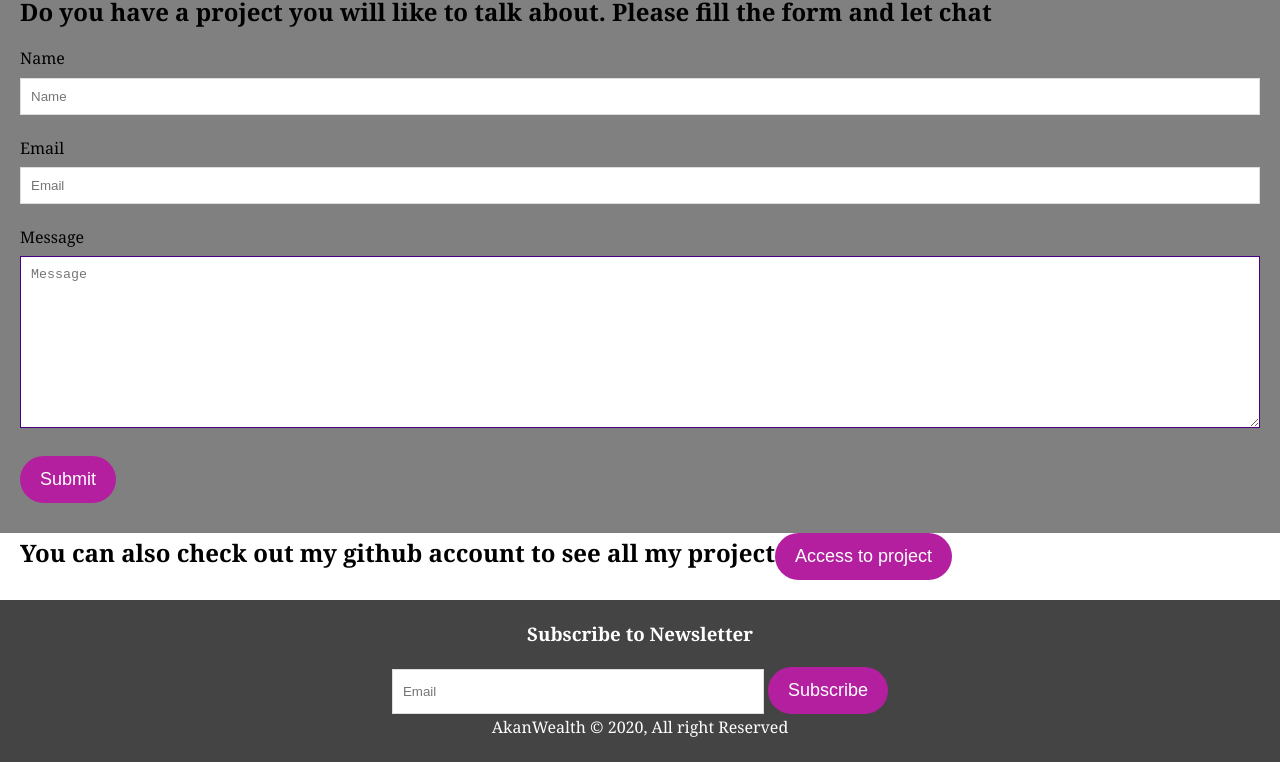
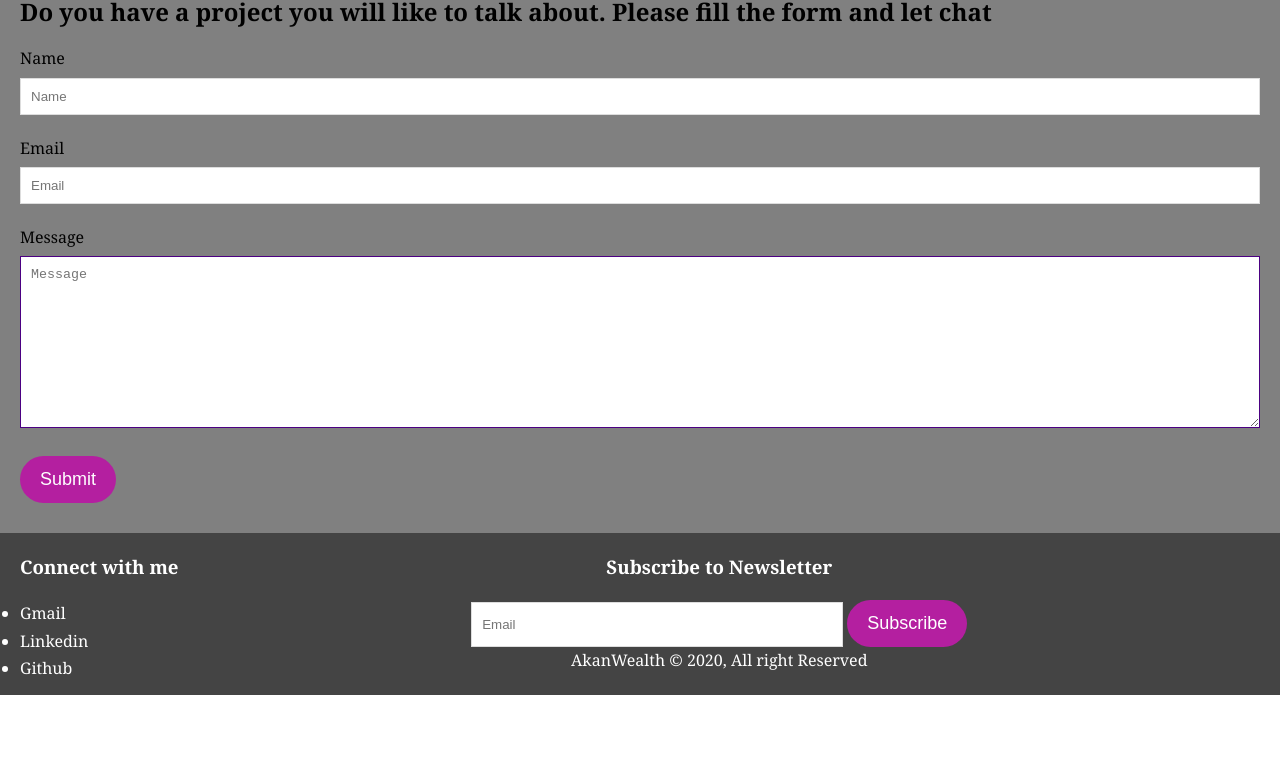
Before and after one commit to AkanWealth/MyPortfolio, a plain HTML site: page contact.html in a window 1280 px wide. Shown: the part 191-953 px from the top of the page. After the commit the page ends 886 px from the top, so only its background shows below. Drawn offline with Linux system fonts and the light colour scheme.

Commit message:
Comment tag

```diff
--- a/contact.html
+++ b/contact.html
@@ -48,15 +48,18 @@
             </form>
         </div>
     </section>
-    <div class="container">
-        <h2>You can also check out my github account to see all my project<button type="click" class="btn" target=”_blank”><a
-                   target="_blank" href="https://github.com/AkanWealth"></a>Access to project</button></h2>
-
-    </div>
 
     <!--Contact Footer-->
     <footer id="main-footer">
         <form action="POST">
+            <div class="social-list">
+                <ul class="social__list">
+                    <h3>Connect with me</h3>
+                    <li class=social-list__item><a class="social-list__link" href="https://www.gmail.com/mail/akan.asanga@gmail.com" target="_blank">Gmail</a></li>
+                    <li class=social-list__item><a class="social-list__link" href="https://www.linkedin.com/in/akan-asanga-895508151/" target="_blank">Linkedin</a></li>
+                    <li class=social-list__item><a class="social-list__link" href="https://github.com/AkanWealth" target="_blank">Github</a></li>
+                </ul>
+            </div>
             <div class="subscribe-form">
                 <h3>Subscribe to Newsletter</h3>
                 <input type="email" name="email" id="email" placeholder="Email">
--- a/css/style.css
+++ b/css/style.css
@@ -82,6 +82,7 @@
     .clr {
         clear: both;
     }
+    /* button section*/
 
     .btn {
         display: inline-block;
@@ -97,6 +98,7 @@
         background: #f7c08a;
         color: #333
     }
+    /* navbar section*/
 
     #navbar {
         background: rgba(0, 0, 0, 0.925);
@@ -133,15 +135,11 @@
         background: #444;
         color: cyan;
     }
+    /* Home section*/
 
     span.text-primary {
         font-size: 60px;
         line-height: 1.2em;
-    }
-
-    #contact-form {
-        background: grey;
-        height: auto;
     }
 
     #showcase {
@@ -161,6 +159,7 @@
         font-size: 60px;
         line-height: 1.2em;
     }
+    /* About section*/
 
     #about-info .info-right {
         float: right;
@@ -183,6 +182,12 @@
 
     #skills {
         text-align: center;
+    }
+    /* Contact section*/
+
+    #contact-form {
+        background: grey;
+        height: auto;
     }
 
     #contact-form .form-group {
@@ -213,8 +218,17 @@
         padding: 10px;
         border: 1px #ddd solid;
     }
+    /* Social link*/
+
+    .social-list,
+    .social-list a {
+        color: white;
+        float: left;
+    }
+    /*  Footer section*/
 
     #main-footer {
+        height: auto;
         text-align: center;
         background: #444;
         color: #fff;
```
Also changed, not shown: about.html (+11 -0 lines), index.html (+8 -0 lines).
